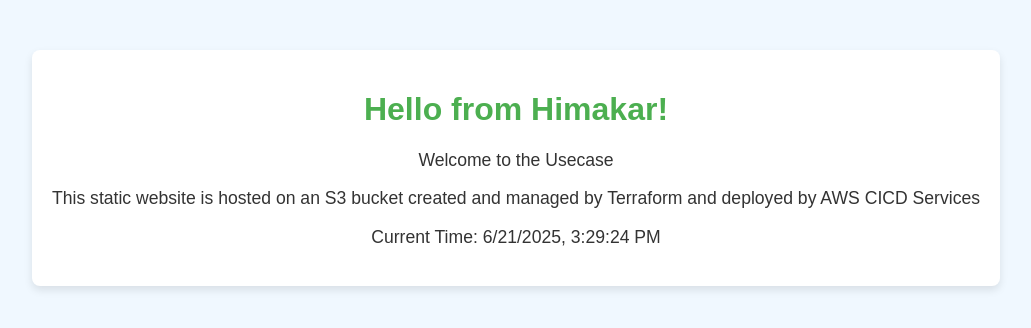
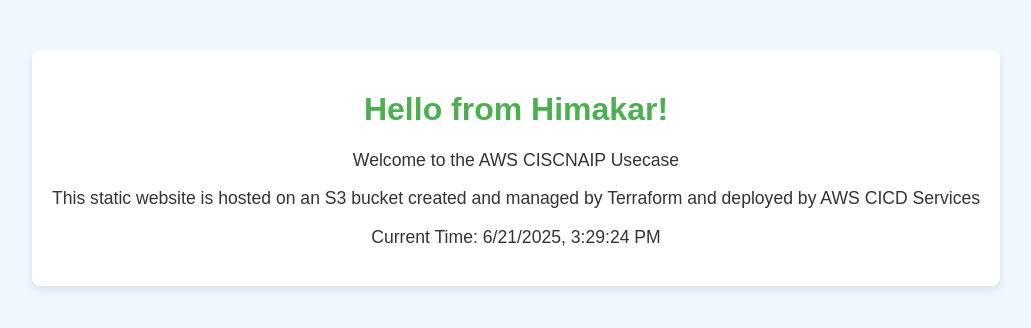
Before and after one commit to HimakarC/awsusecase, a plain HTML site: page index.html in a window 1280 px wide. Shown: the whole page, without its empty margins (124-1155 px from the left). Drawn offline with Linux system fonts and the light colour scheme.

Commit message:
Update index.html

```diff
--- a/index.html
+++ b/index.html
@@ -30,7 +30,7 @@
 <body>
     <div class="container">
         <h1>Hello from Himakar!</h1>
-        <p>Welcome to the Usecase</p>
+        <p>Welcome to the AWS CISCNAIP Usecase</p>
         <p>This static website is hosted on an S3 bucket created and managed by Terraform and deployed by AWS CICD Services</p>
         <p>Current Time: <span id="currentTime"></span></p>
     </div>
```
